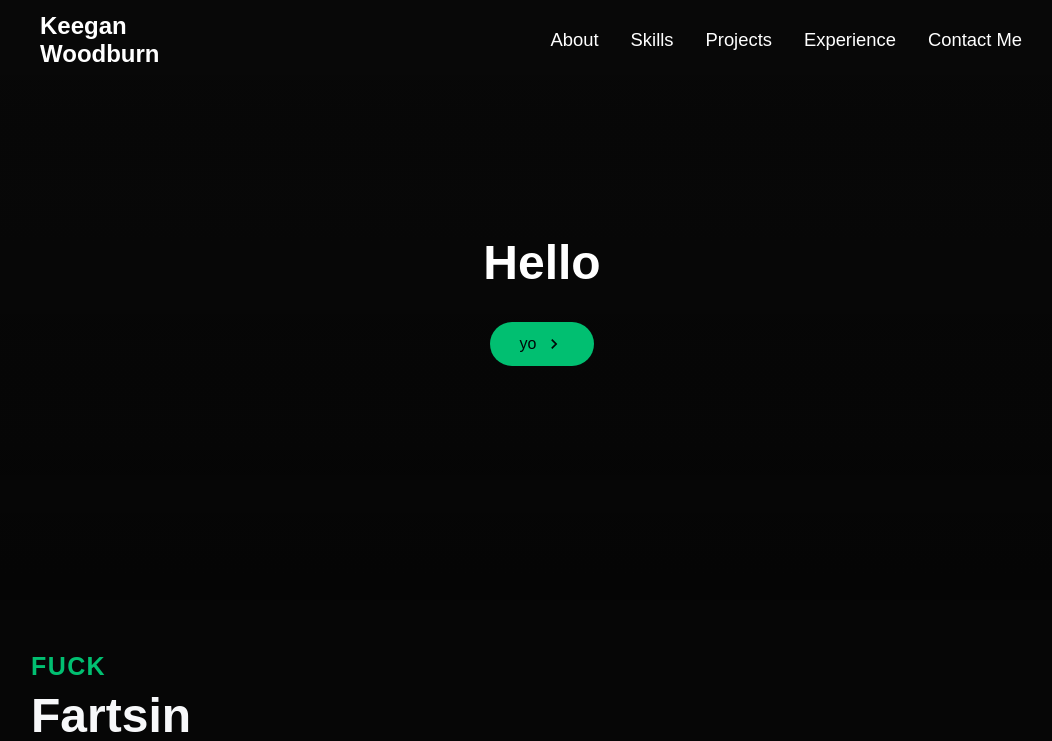
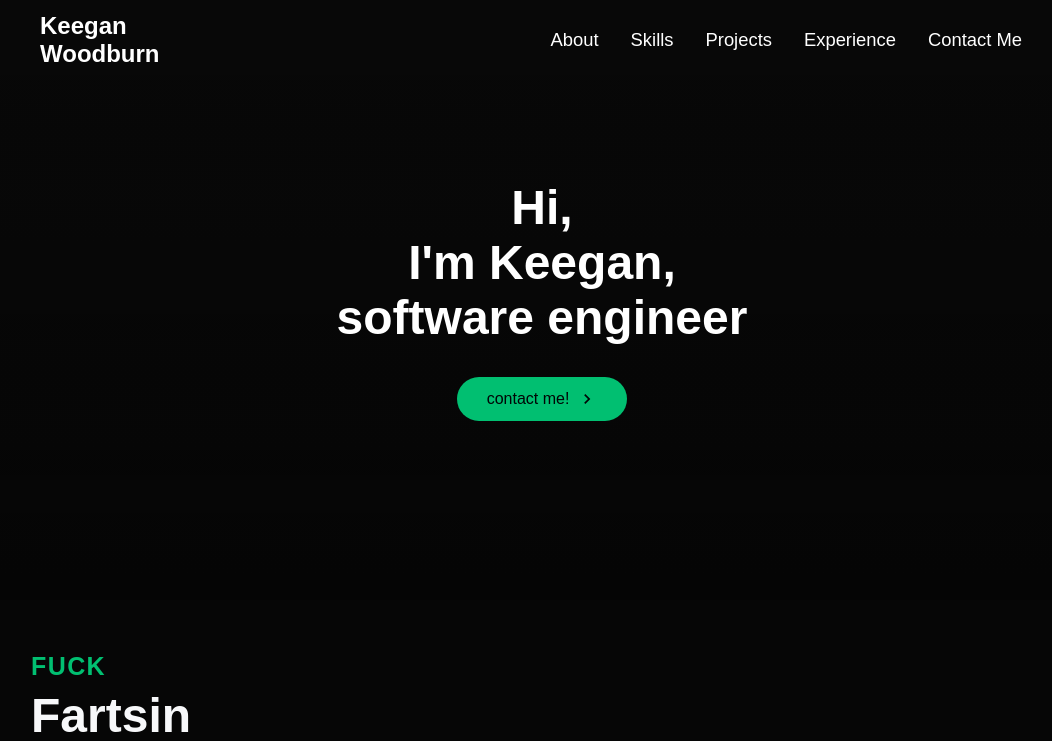
Before and after one commit to TheDeafOne/portfolio, a React (Create React App) app: page / in a window 1280 px wide. Shown: the top 741 px of the page, without its empty margins (98-1150 px from the left). Built offline with nearby package versions, Linux system fonts and the light colour scheme.

Commit message:
added contact and projects page

```diff
--- a/src/App.js
+++ b/src/App.js
@@ -1,13 +1,21 @@
+import './App.css';
 import React from 'react';
-import './App.css';
-import { BrowserRouter as Router } from 'react-router-dom';
 import Home from './pages';
+import Projects from './pages/Projects/Projects';
+import Contact from './pages/Contact/Contact';
+import { BrowserRouter as Router, Routes, Route } from 'react-router-dom';
 
 function App() {
     return (
-        <Router>
-            <Home />
-        </Router>
+        <div className="App">
+            <Router>
+                <Routes>
+                    <Route exact path='/' element={<Home />} />
+                    <Route path='/projects' element={<Projects />} />
+                    <Route path='/contact' element={<Contact />} />
+                </Routes>
+            </Router>
+        </div>
     );
 }
 
--- a/src/components/ButtonElements.js
+++ b/src/components/ButtonElements.js
@@ -1,5 +1,5 @@
 import styled from 'styled-components';
-import { Link } from 'react-scroll';
+import { Link } from 'react-router-dom';
 
 export const Button = styled(Link)`
     border-radius: 50px;
@@ -20,4 +20,15 @@ export const Button = styled(Link)`
         transition: all 0.2s ease-in-out;
         background: ${({ primary }) => (primary ? '#fff' : '#01BF71')}7;
     }
+
+    &:link { text-decoration: none; }
+
+
+    &:visited { text-decoration: none; }
+
+
+    &:hover { text-decoration: none; }
+
+
+    &:active { text-decoration: none; }
 `
--- a/src/components/WelcomeSection/index.js
+++ b/src/components/WelcomeSection/index.js
@@ -23,16 +23,16 @@ const WelcomeSection = () => {
 
             <WelcomeContent>
                 <WelcomeH1>
-                    Hello
+                    Hi,<br/>I'm Keegan,<br/>software engineer
                 </WelcomeH1>
                 <WelcomeBtnWrapper>
                     <Button
-                        to='signup'
+                        to='/projects'
                         primary='true'
                         dark='true'
                         onMouseEnter={onHover}
                         onMouseLeave={onHover}>
-                        yo {hover ? <ArrowForward /> : <ArrowRight />}
+                        contact me! {hover ? <ArrowForward /> : <ArrowRight />}
                     </Button>
                 </WelcomeBtnWrapper>
             </WelcomeContent>
--- /dev/null
+++ b/src/pages/Contact/Contact.js
@@ -0,0 +1,13 @@
+import React from 'react'
+
+const Contact = () => {
+  return (
+    <div>
+        <h1>
+            Contact me
+        </h1>
+    </div>
+  )
+}
+
+export default Contact
--- /dev/null
+++ b/src/pages/Projects/Projects.js
@@ -0,0 +1,13 @@
+import React from 'react'
+
+const Projects = () => {
+  return (
+    <div>
+        <h1>
+            projects
+        </h1>
+    </div>
+  )
+}
+
+export default Projects
```
